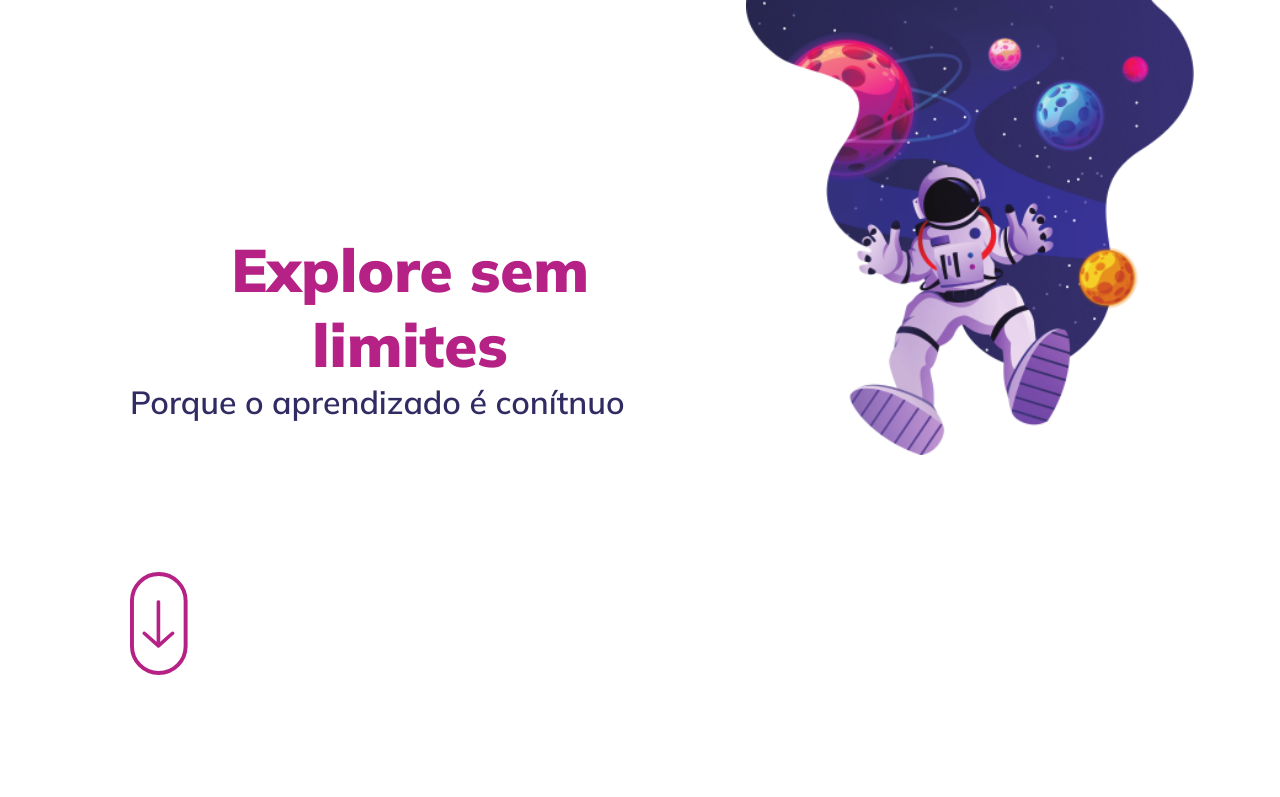
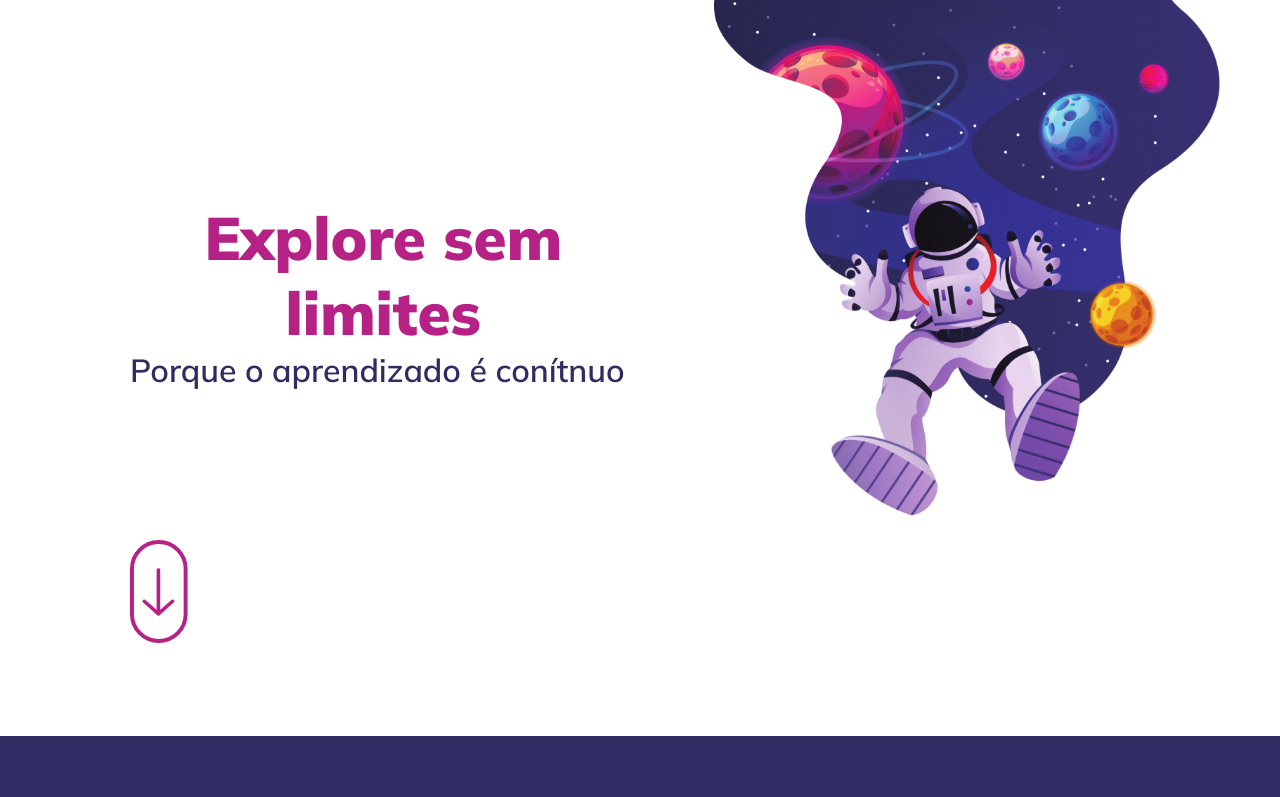
Before and after one commit to Leandro-Frota/Landing-page-Explore-Sem-Limites, a plain HTML site: page index.html in a window 1280 px wide. Shown: the top 797 px of the page. Drawn offline with Linux system fonts and the light colour scheme.

Commit message:
Adicionei arquivos screencaputure e fiz alterações nos elementos par ajustar responsividade

```diff
--- a/index.html
+++ b/index.html
@@ -13,6 +13,7 @@
         <main class="mainlandginPage">
             <div class="mainLandinPageImageContainer">
                 <img class="mainlandginPageImage" src="assets/image 11970.png" alt="imagem astronauta">
+                <img class="mainlandginPageImageDesktop" src="assets/image 11969.png" alt="imagem astronauta desktop">
             </div>
             <div class="mainLandinPageTextContainer">
                 <h1 class="mainLandinPageTitle">Explore sem limites</h1>
--- a/src/style.css
+++ b/src/style.css
@@ -1,6 +1,4 @@
 @import url('https://fonts.googleapis.com/css2?family=Mulish:wght@600;900&display=swap');
-
-
 
 * {
     margin: 0;
@@ -20,28 +18,45 @@
 }
 
 body {
-    width: 100%;
+    max-width: 100vw;
     min-height: 100%;
     font-family: var(--ff-text);
 }
 
 .app {
 
-    width: 100vw;
+    width: 100%;
+    height: 100%;
 
 }
 
 .mainlandginPage {
-    width: 100vw;
+    width: 100%;
+    padding: 0 3rem;
+    display: flex;
+    flex-direction: column;
+    justify-content: center;
+    align-items: center;
+    gap: 1.7rem;
+}
+.mainLandinPageImageContainer{
+    width: 100%;
+    padding: 0 3rem;
+    display: flex;
+    justify-content: center;
+}
+
+.mainlandginPageImageDesktop{
+    display: none;
+}
+.mainlandginPageImage {
+    max-width: 100%;
+
+}
+
+.mainLandinPageTextContainer{
     padding: 0 3rem;
 }
-
-.mainlandginPageImage {
-    width: 100%;
-    display: block;
-    margin: auto;
-}
-
 .mainLandinPageTitle {
     margin-top: 1.7rem;
     text-align: center;
@@ -67,16 +82,20 @@ body {
 }
 
 .cards {
-    width: 100vw;
+    width: 100%;
     background-color: var(--bc-blue);
     padding: 5rem 4rem;
     display: flex;
     flex-direction: column;
+    justify-content: center;
+    align-items: center;
     gap: 5rem;
 
 }
 
 .cardContent {
+    width: 100%;
+    height: auto;
     background: var(--bc-white);
     border-radius: 20px;
     padding: 2.7rem;
@@ -101,9 +120,14 @@ body {
 
 
 }
+.formContainer{
+    width: 100%;
+    display: flex;
 
+}
 .formContent {
-    padding: 2.7rem;
+    width: 100%;
+    padding: 4rem 5rem;
     display: flex;
     flex-direction: column;
 
@@ -170,7 +194,6 @@ body {
     display: none;
 }
 
-.footerCotainer {}
 
 .footer {
     background-color: var(--bc-blue);
@@ -184,23 +207,30 @@ body {
 
 }
 
-@media (min-width: 700px) {
+@media (min-width: 1000px) {
     .mainlandginPage {
         display: flex;
         flex-direction: row-reverse;
         justify-content: center;
-        height: 100vh;
+        max-height: 100vh;
+        align-items: start ;
     }
 
     .mainLandinPageImageContainer {
         flex: 1;
-        max-height: 100vh;
+        height: 100%;
+        width: 100%;
+
     }
 
+
     .mainlandginPageImage {
-        width: 80%
+        display: none;
     }
-
+    .mainlandginPageImageDesktop{
+        display: block;
+        max-width: 100%;
+    }
     .mainLandinPageTextContainer {
         flex: 1;
         max-height: 100%;
@@ -232,7 +262,6 @@ body {
     .cards {
         display: flex;
         flex-direction: row;
-        height: 100vh;
         padding: 6.4rem 11.1rem;
     }
 
```
Also changed, not shown: assets/image 11969.png (added), assets/screencapture-127-0-0-1-5500-index-html-2023-12-13-08_21_44.png (deleted), assets/screencapture-desktop.png (added), assets/screencapture-mobile.png (added).
